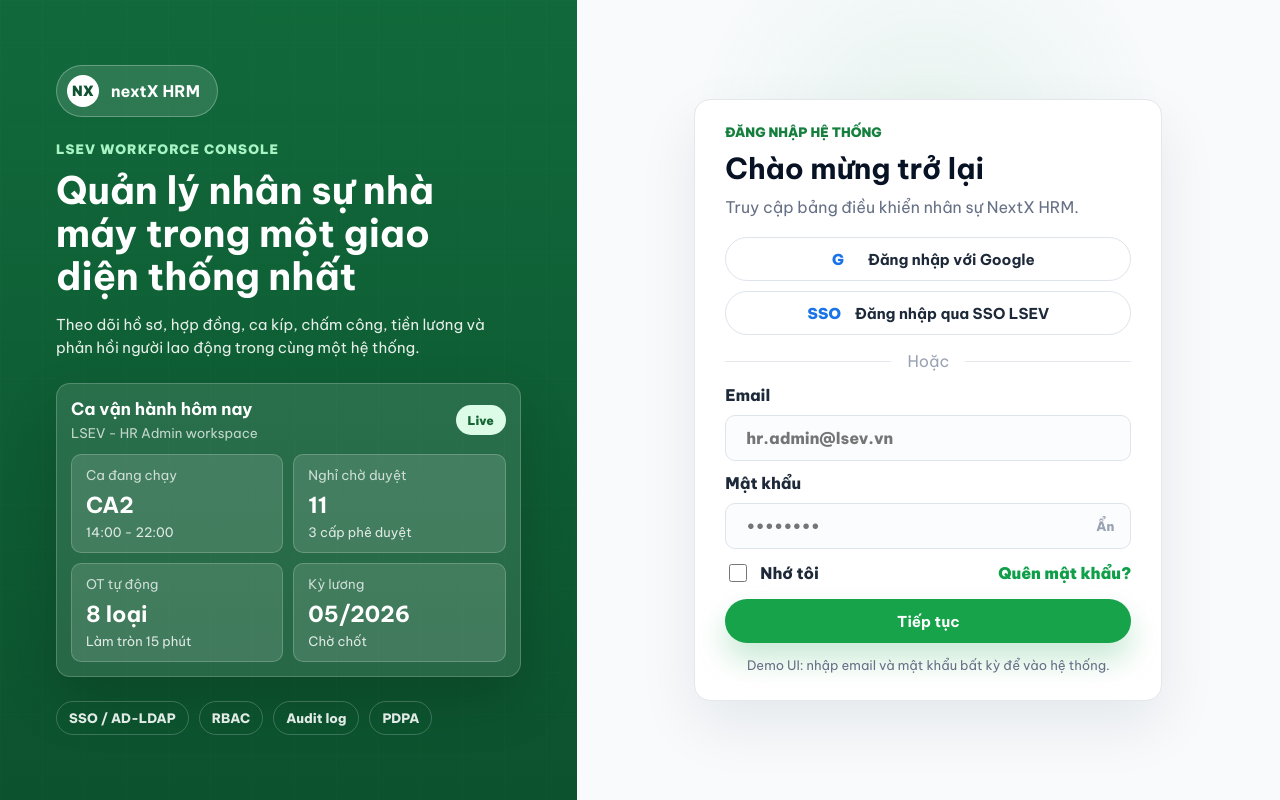
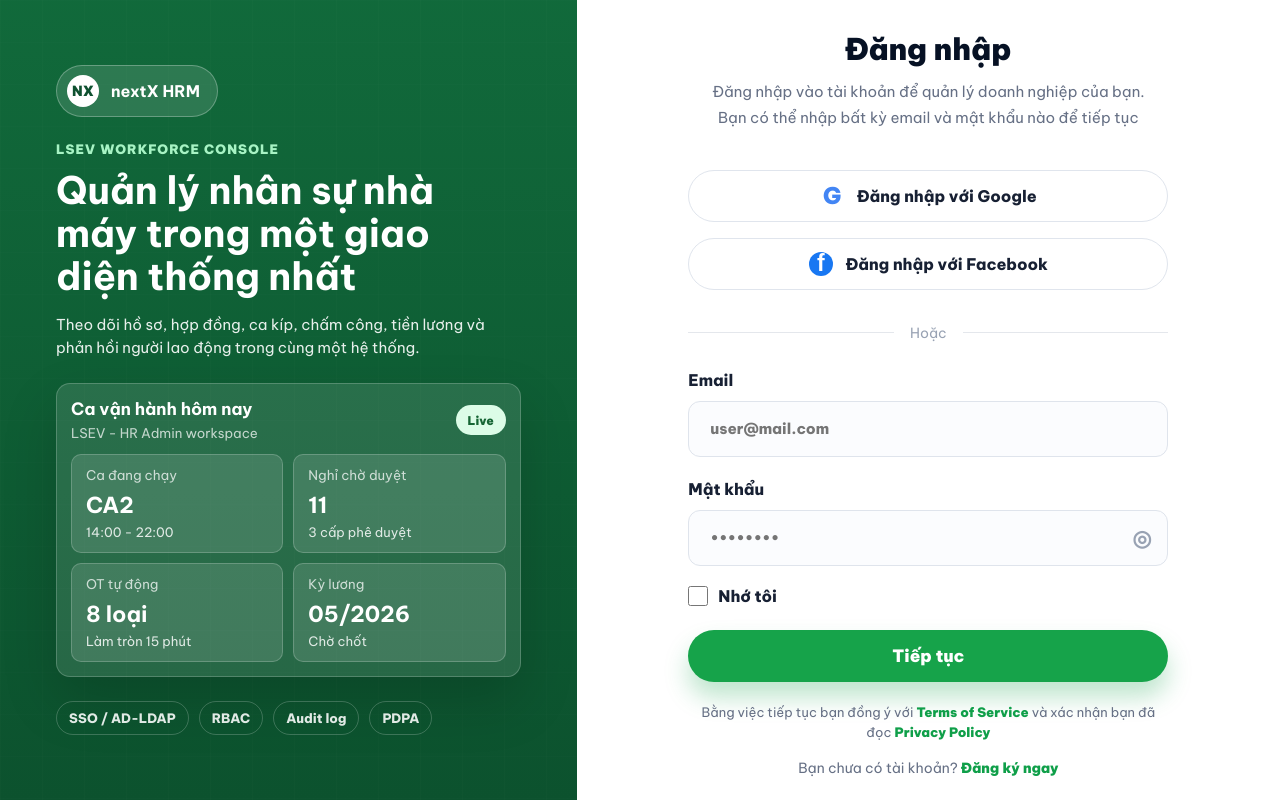
Before and after one commit to Haphuonganh4123/Haphuonganh4123, a Next.js app: page / in a window 1280 px wide. Built offline with nearby package versions, Linux system fonts and the light colour scheme.

Commit message:
Match login form reference

```diff
--- a/src/app/globals.css
+++ b/src/app/globals.css
@@ -286,23 +286,22 @@
   display: grid;
   place-items: center;
   overflow: hidden;
-  padding: 30px;
-  background:
-    radial-gradient(circle at 50% 18%, rgba(22, 163, 74, 0.08), transparent 32%),
-    #f8fafc;
+  padding: 32px;
+  background: #ffffff;
 }
 
 .auth-card {
-  width: min(468px, 100%);
-  padding: 24px 30px;
-  border: 1px solid #e4e7ec;
-  border-radius: 16px;
+  width: min(480px, 100%);
+  padding: 0;
+  border: 0;
+  border-radius: 0;
   background: #ffffff;
-  box-shadow: 0 24px 60px rgba(15, 23, 42, 0.08);
+  box-shadow: none;
 }
 
 .auth-title {
-  margin-bottom: 18px;
+  margin-bottom: 40px;
+  text-align: center;
 }
 
 .auth-title span {
@@ -315,53 +314,75 @@
 }
 
 .auth-title h2 {
-  margin: 0 0 8px;
-  color: #081225;
-  font-size: 29px;
+  margin: 0 0 14px;
+  color: #061124;
+  font-size: 30px;
+  line-height: 1.15;
+  font-weight: 900;
 }
 
 .auth-title p {
-  margin: 0;
+  margin: 4px 0 0;
   color: #667085;
+  font-size: 15px;
   line-height: 1.5;
 }
 
 .auth-social,
 .auth-submit {
   width: 100%;
-  min-height: 44px;
+  min-height: 52px;
   display: flex;
   align-items: center;
   justify-content: center;
-  gap: 14px;
-  margin-bottom: 10px;
+  gap: 13px;
+  margin-bottom: 16px;
   border-radius: 999px;
-  font-size: 15px;
+  font-size: 16px;
 }
 
 .auth-social {
-  border-color: #dfe4ec;
+  border: 1px solid #e0e5ed;
   background: #ffffff;
-  color: #1d2939;
+  color: #172033;
+  font-weight: 800;
 }
 
 .auth-social:hover {
-  border-color: #b7c0ce;
-  background: #f8fafc;
+  border-color: #cbd5e1;
+  background: #fbfcfe;
 }
 
-.auth-social span {
-  min-width: 32px;
-  color: #1a73e8;
+.social-icon {
+  width: 24px;
+  height: 24px;
+  display: grid;
+  place-items: center;
+  flex: 0 0 auto;
   font-weight: 900;
+  line-height: 1;
+}
+
+.google-icon {
+  color: #4285f4;
+  font-size: 23px;
+}
+
+.facebook-icon {
+  border-radius: 50%;
+  background: #1877f2;
+  color: #ffffff;
+  font-family: Arial, Helvetica, sans-serif;
+  font-size: 23px;
 }
 
 .auth-divider {
   display: flex;
   align-items: center;
   gap: 16px;
-  margin: 16px 0 14px;
+  margin: 34px 0 28px;
   color: #98a2b3;
+  font-size: 14px;
 }
 
 .auth-divider::before,
@@ -374,25 +395,26 @@
 
 .auth-field {
   display: grid;
-  gap: 10px;
-  margin-bottom: 12px;
-  color: #1d2939;
+  gap: 11px;
+  margin-bottom: 22px;
+  color: #172033;
   font-weight: 800;
 }
 
 .auth-field input,
 .password-field {
   width: 100%;
-  min-height: 46px;
+  min-height: 56px;
   border: 1px solid #dfe4ec;
-  border-radius: 10px;
+  border-radius: 12px;
   background: #fbfcfe;
 }
 
 .auth-field input {
-  padding: 0 20px;
+  padding: 0 21px;
   outline: 0;
-  color: #1d2939;
+  color: #172033;
+  font-size: 15px;
 }
 
 .password-field {
@@ -401,7 +423,7 @@
 }
 
 .password-field input {
-  min-height: 44px;
+  min-height: 54px;
   border: 0;
   background: transparent;
 }
@@ -409,7 +431,7 @@
 .password-field span {
   padding: 0 16px;
   color: #98a2b3;
-  font-size: 13px;
+  font-size: 22px;
   font-weight: 800;
 }
 
@@ -424,20 +446,22 @@
   align-items: center;
   justify-content: space-between;
   gap: 16px;
-  margin: 0 0 14px;
+  margin: -2px 0 24px;
 }
 
 .auth-options label {
   display: flex;
   align-items: center;
   gap: 10px;
-  color: #1d2939;
+  color: #172033;
   font-weight: 800;
 }
 
 .auth-options input {
-  width: 18px;
-  height: 18px;
+  width: 20px;
+  height: 20px;
+  margin: 0;
+  accent-color: #16a34a;
 }
 
 .auth-options a,
@@ -452,7 +476,9 @@
   border: 0;
   background: #16a34a;
   color: #ffffff;
-  box-shadow: 0 16px 30px rgba(22, 163, 74, 0.24);
+  font-size: 17px;
+  font-weight: 900;
+  box-shadow: 0 15px 24px rgba(22, 163, 74, 0.28);
 }
 
 .auth-submit:hover {
@@ -467,8 +493,13 @@
 }
 
 .auth-legal {
-  margin: 12px 0 0;
+  margin: 20px 0 0;
   font-size: 13px;
+}
+
+.auth-register {
+  margin: 16px 0 0;
+  font-size: 14px;
 }
 
 .app-shell {
--- a/src/app/page.tsx
+++ b/src/app/page.tsx
@@ -530,18 +530,18 @@
       <section className="auth-form-panel">
         <form className="auth-card" onSubmit={handleSubmit}>
           <div className="auth-title">
-            <span>Đăng nhập hệ thống</span>
-            <h2>Chào mừng trở lại</h2>
-            <p>Truy cập bảng điều khiển nhân sự NextX HRM.</p>
+            <h2>Đăng nhập</h2>
+            <p>Đăng nhập vào tài khoản để quản lý doanh nghiệp của bạn.</p>
+            <p>Bạn có thể nhập bất kỳ email và mật khẩu nào để tiếp tục</p>
           </div>
 
           <button className="auth-social" type="button" onClick={onEnter}>
-            <span>G</span>
+            <span className="social-icon google-icon">G</span>
             Đăng nhập với Google
           </button>
           <button className="auth-social" type="button" onClick={onEnter}>
-            <span>SSO</span>
-            Đăng nhập qua SSO LSEV
+            <span className="social-icon facebook-icon">f</span>
+            Đăng nhập với Facebook
           </button>
 
           <div className="auth-divider">
@@ -550,14 +550,14 @@
 
           <label className="auth-field">
             Email
-            <input type="email" placeholder="hr.admin@lsev.vn" />
+            <input type="email" placeholder="user@mail.com" />
           </label>
 
           <label className="auth-field">
             Mật khẩu
             <div className="password-field">
               <input type="password" placeholder="••••••••" />
-              <span>Ẩn</span>
+              <span aria-hidden="true">◎</span>
             </div>
           </label>
 
@@ -566,7 +566,6 @@
               <input type="checkbox" />
               Nhớ tôi
             </label>
-            <a href="#forgot">Quên mật khẩu?</a>
           </div>
 
           <button className="auth-submit" type="submit">
@@ -574,7 +573,12 @@
           </button>
 
           <p className="auth-legal">
-            Demo UI: nhập email và mật khẩu bất kỳ để vào hệ thống.
+            Bằng việc tiếp tục bạn đồng ý với <a href="#terms">Terms of Service</a> và xác nhận bạn đã đọc{" "}
+            <a href="#privacy">Privacy Policy</a>
+          </p>
+
+          <p className="auth-register">
+            Bạn chưa có tài khoản? <a href="#register">Đăng ký ngay</a>
           </p>
         </form>
       </section>
```
